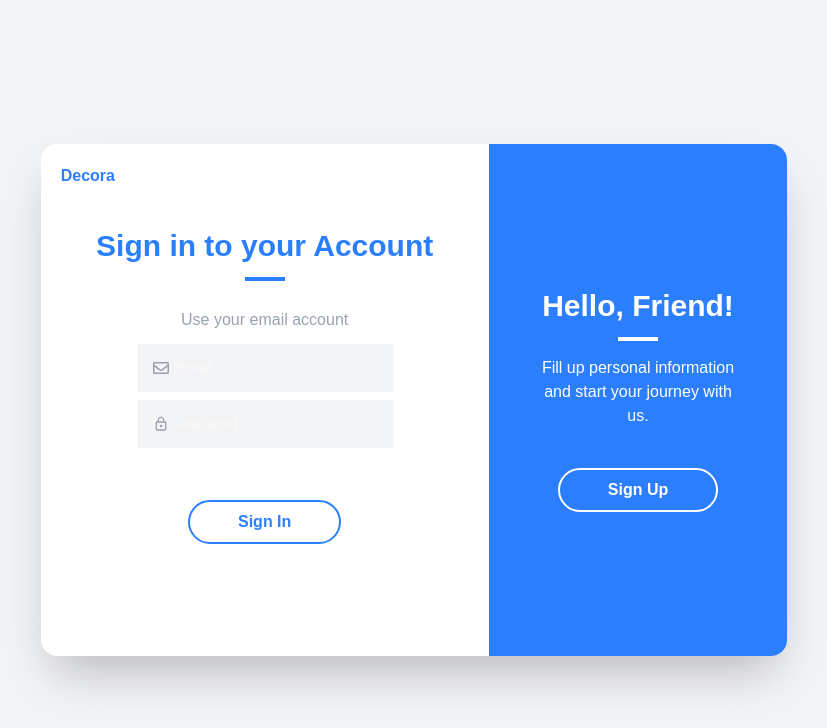
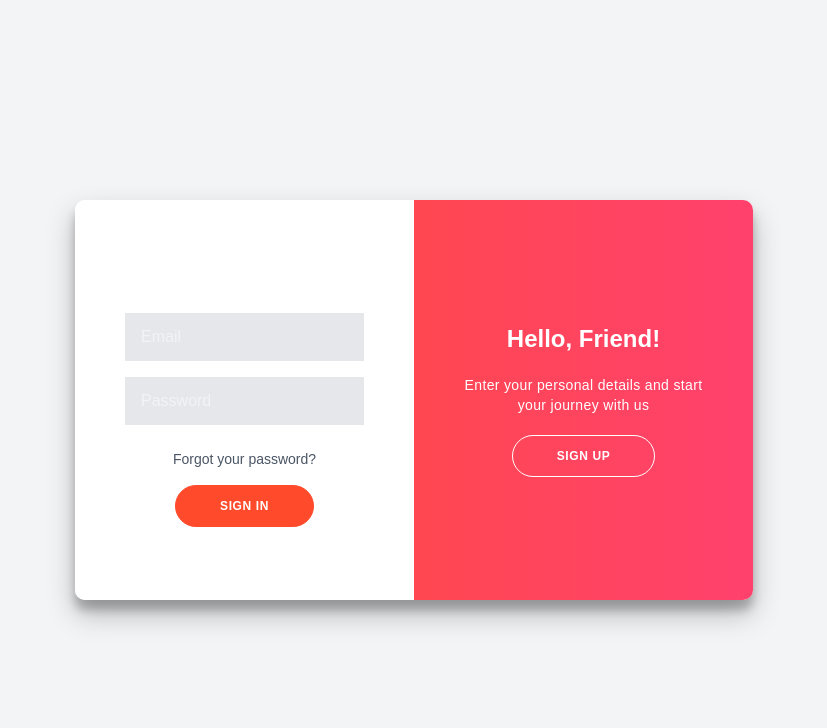
Before and after one commit to Abhinandan-git/DecoraAI, a Next.js app in the folder client/: page /auth in a window 1280 px wide. Shown: the top 728 px of the page, without its empty margins (226-1053 px from the left). Built offline with nearby package versions, Linux system fonts and the light colour scheme.

Commit message:
Sliding auth complete

```diff
--- a/client/app/auth/page.tsx
+++ b/client/app/auth/page.tsx
@@ -1,111 +1,109 @@
 "use client";
 
 import { useState } from "react";
-import { FaRegEnvelope } from "react-icons/fa";
-import { MdLockOutline } from "react-icons/md";
 
-const AuthPage = () => {
-	const [error, setError] = useState("");
-	const [email, setEmail] = useState("");
-	const [password, setPassword] = useState("");
-
-	const handleEmailChange = (event: React.ChangeEvent<HTMLInputElement>) => {
-		setEmail(event.target.value);
-	};
-
-	const handlePasswordChange = (event: React.ChangeEvent<HTMLInputElement>) => {
-		setPassword(event.target.value);
-	};
-
-	const handleLoginSubmit = async () => {
-		const login_endpoint = process.env.NEXT_PUBLIC_SERVER_URL + "/auth/login";
-
-		const response = await fetch(login_endpoint, {
-			method: "POST",
-			headers: {
-				"Content-Type": "application/json"
-			},
-			body: JSON.stringify({
-				email: email,
-				password: password
-			})
-		});
-
-		if (!response.ok) {
-			setError(response.statusText);
-			return;
-		}
-	};
+export default function AuthPage() {
+  const [signingIn, setSigningIn] = useState(true);
 
   return (
-		<main className="flex flex-col items-center justify-center min-h-screen py-2 bg-gray-100">
-			<div className="flex flex-col items-center justify-center w-full flex-1 px-20 text-center">
-				<div className="bg-white rounded-2xl shadow-2xl flex w-2/3 max-w-4xl">
-					<div className="w-3/5 p-5">
-						<div className="text-left font-bold">
-							<span className="text-blue-500">Decora</span>AI
+    <main className="flex min-h-screen items-center justify-center bg-gray-100">
+      <div className="relative w-[678px] max-w-full min-h-[400px] bg-white rounded-[10px] shadow-[0_14px_28px_rgba(0,0,0,0.25),_0_10px_10px_rgba(0,0,0,0.22)] overflow-hidden">
+        {/* Sign Up Container */}
+        <div
+          className={"absolute top-0 left-0 w-1/2 h-full transition-all duration-700 ease-in-out opacity-0 z-[1] " + (!signingIn && "translate-x-full opacity-100 z-[5]")}>
+          <form className="bg-white flex flex-col items-center justify-center px-[50px] h-full text-center">
+            <h1 className="font-bold m-0 text-2xl">Create Account</h1>
+            <input
+              type="text"
+              placeholder="Name"
+              className="bg-gray-200 border-none py-3 px-4 my-2 w-full focus:outline-none"
+            />
+            <input
+              type="email"
+              placeholder="Email"
+              className="bg-gray-200 border-none py-3 px-4 my-2 w-full focus:outline-none"
+            />
+            <input
+              type="password"
+              placeholder="Password"
+              className="bg-gray-200 border-none py-3 px-4 my-2 w-full focus:outline-none"
+            />
+            <button
+              type="button"
+              className="rounded-full border border-[#ff4b2b] bg-[#ff4b2b] text-white text-xs font-bold py-3 px-11 tracking-wider uppercase active:scale-95 transition-transform duration-100"
+            >
+              Sign Up
+            </button>
+          </form>
         </div>
-						<div className="py-10">
-							<h2 className="text-3xl font-bold text-blue-500 mb-2">
-								Sign in to your Account
-							</h2>
-							<div className="border-2 w-10 border-blue-500 inline-block mb-2"></div>
-							<p className="text-gray-400 my-3">Use your email account</p>
-							<div className="flex flex-col items-center gap-2">
-								<div className="bg-gray-100 w-64 p-2 flex items-center">
-									<FaRegEnvelope className="text-gray-400 m-2" />
+
+        {/* Sign In Container */}
+        <div
+          className={"absolute top-0 left-0 w-1/2 h-full transition-all duration-700 ease-in-out z-[2] " + (!signingIn && "translate-x-full")}>
+          <form className="bg-white flex flex-col items-center justify-center px-[50px] h-full text-center">
+            <h1 className="font-bold m-0 text-2xl">Sign in</h1>
             <input
-										onChange={(event: React.ChangeEvent<HTMLInputElement>) => handleEmailChange(event)}
-										value={email}
               type="email"
-										name="email"
               placeholder="Email"
-										className="bg-gray-100 outline-none text-sm flex-1"
+              className="bg-gray-200 border-none py-3 px-4 my-2 w-full focus:outline-none"
             />
+            <input
+              type="password"
+              placeholder="Password"
+              className="bg-gray-200 border-none py-3 px-4 my-2 w-full focus:outline-none"
+            />
+            <a
+              href="#"
+              className="text-gray-600 text-sm no-underline my-4 hover:underline"
+            >
+              Forgot your password?
+            </a>
+            <button
+              type="button"
+              className="rounded-full border border-[#ff4b2b] bg-[#ff4b2b] text-white text-xs font-bold py-3 px-11 tracking-wider uppercase active:scale-95 transition-transform duration-100"
+            >
+              Sign In
+            </button>
+          </form>
         </div>
-								<div className="bg-gray-100 w-64 p-2 flex items-center">
-									<MdLockOutline className="text-gray-400 m-2" />
-									<input
-										onChange={(event: React.ChangeEvent<HTMLInputElement>) => handlePasswordChange(event)}
-										value={password}
-										type="password"
-										name="password"
-										placeholder="Password"
-										className="bg-gray-100 outline-none text-sm flex-1"
-									/>
-								</div>
-								<div className="flex justify-between w-64 mb-5">
-									<label className="flex items-center text-xs">
-										<a href="#" className="text-xs">Forgot Password?</a>
-									</label>
-								</div>
+
+        {/* Overlay Container */}
+        <div
+          className={"absolute top-0 left-1/2 w-1/2 h-full overflow-hidden transition-transform duration-700 ease-in-out z-[100] " + (!signingIn && "-translate-x-full")}>
+          <div
+            className={"bg-gradient-to-r from-[#ff4b2b] to-[#ff416c] bg-cover bg-no-repeat bg-left text-white relative left-[-100%] w-[200%] h-full transition-transform duration-700 ease-in-out " + (!signingIn && "translate-x-1/2")}>
+            {/* Left Overlay Panel */}
+            <div
+              className={"absolute top-0 left-0 flex flex-col items-center justify-center px-10 text-center h-full w-1/2 transition-transform duration-700 ease-in-out " + (signingIn ? "-translate-x-1/5" : "translate-x-0")}>
+              <h1 className="font-bold text-2xl">Welcome Back!</h1>
+              <p className="text-sm font-light leading-5 tracking-wide my-5">
+                To keep connected with us please login with your personal info
+              </p>
               <button
-									className="border-2 border-blue-500 text-blue-500 rounded-full px-12 py-2 inline-block font-semibold hover:bg-blue-500 hover:text-white"
-									onClick={async () => handleLoginSubmit()}
+                onClick={() => setSigningIn(true)}
+                className="rounded-full border border-white bg-transparent text-white text-xs font-bold py-3 px-11 tracking-wider uppercase active:scale-95 transition-transform duration-100"
               >
                 Sign In
               </button>
             </div>
+
+            {/* Right Overlay Panel */}
+            <div
+              className={"absolute top-0 right-0 flex flex-col items-center justify-center px-10 text-center h-full w-1/2 transition-transform duration-700 ease-in-out " + (!signingIn ? "translate-x-[20%]" : "translate-x-0")}>
+              <h1 className="font-bold text-2xl">Hello, Friend!</h1>
+              <p className="text-sm font-light leading-5 tracking-wide my-5">
+                Enter your personal details and start your journey with us
+              </p>
+              <button
+                onClick={() => setSigningIn(false)}
+                className="rounded-full border border-white bg-transparent text-white text-xs font-bold py-3 px-11 tracking-wider uppercase active:scale-95 transition-transform duration-100"
+              >
+                Sign Up
+              </button>
             </div>
           </div>
-					{/* Sign in section */}
-					<div className="w-2/5 bg-blue-500 text-white rounded-tr-2xl rounded-br-2xl py-36 px-12">
-						<h2 className="text-3xl font-bold mb-2">Hello, Friend!</h2>
-						<div className="border-2 w-10 border-white inline-block mb-2"></div>
-						<p className="mb-10">
-							Fill up personal information and start your journey with us.
-						</p>
-						<a
-							href="#"
-							className="border-2 border-white rounded-full px-12 py-2 inline-block font-semibold hover:bg-white hover:text-blue-500"
-						>
-							Sign Up
-						</a>
         </div>
       </div>
-			</div >
-		</main >
-	)
+    </main>
+  );
 }
-
-export default AuthPage
--- a/client/package.json
+++ b/client/package.json
@@ -9,10 +9,12 @@
     "lint": "next lint"
   },
   "dependencies": {
+    "konva": "^10.0.2",
     "next": "15.3.3",
     "react": "^19.0.0",
     "react-dom": "^19.0.0",
-    "react-icons": "^5.5.0"
+    "react-icons": "^5.5.0",
+    "react-konva": "^19.0.10"
   },
   "devDependencies": {
     "@eslint/eslintrc": "^3",
```
Also changed, not shown: 1 other file (tests, documents, lock files or other folders). Lines whose indentation alone changed are shown as unchanged.
